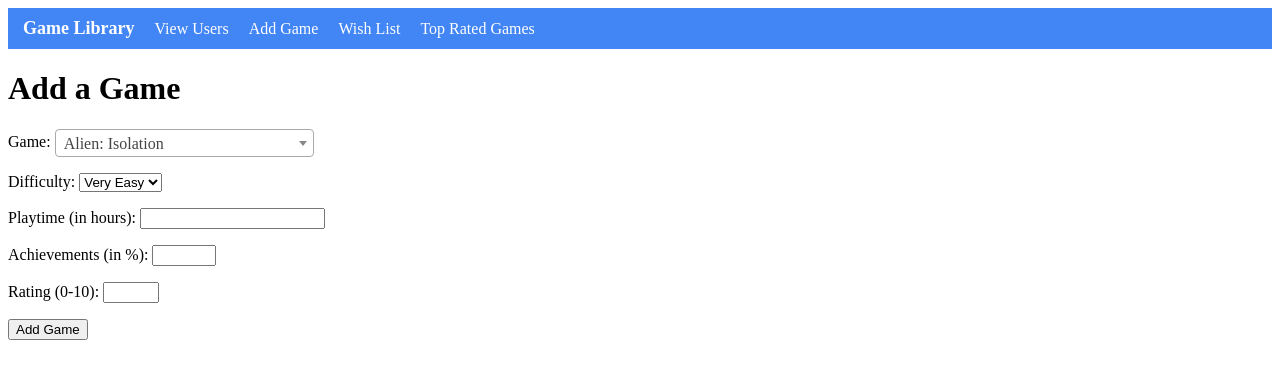
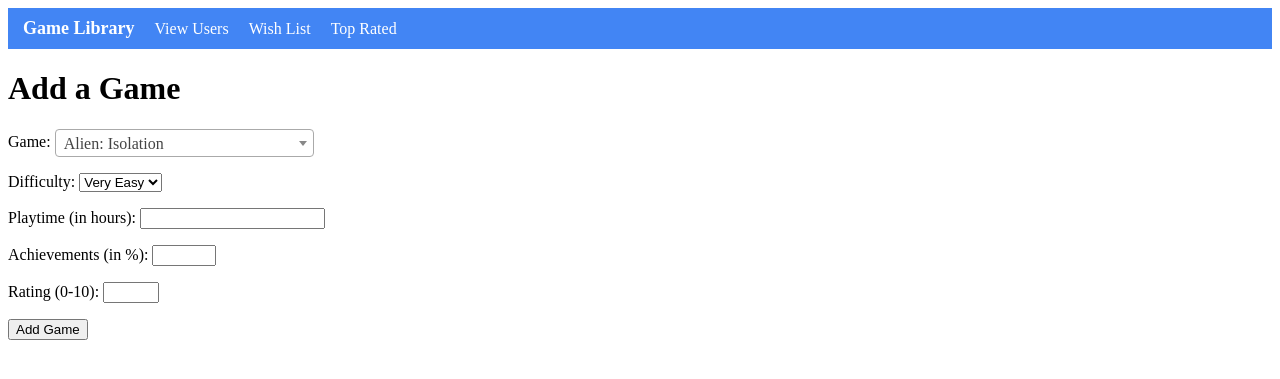
Before and after one commit to ralphsulioti/CS4750Project, a Flask app: page /add-game in a window 1280 px wide. Shown: the top 379 px of the page. Run offline with Flask 3, Linux system fonts and the light colour scheme; data comes from the database, SQL or seed files in the repository.

Commit message:
Deleted Add game for navbar.html.

```diff
--- a/templates/navbar.html
+++ b/templates/navbar.html
@@ -36,6 +36,7 @@
         padding: 5px 10px;
         border-radius: 50%;
         font-weight: bold;
+
     }
 </style>
 
@@ -43,8 +44,7 @@
     <ul>
         <li><a href="/"><span class="logo">Game Library</span></a></li>
         <li><a href="/get-users">View Users</a></li>
-        <li><a href="{{ url_for('add_game') }}">Add Game</a></li>
         <li><a href="/wishlist">Wish List</a></li>
-        <li><a href="/top-rated-games">Top Rated Games</a></li>
+        <li><a href="/top-rated-games">Top Rated</a></li>
     </ul>
 </nav>
```
